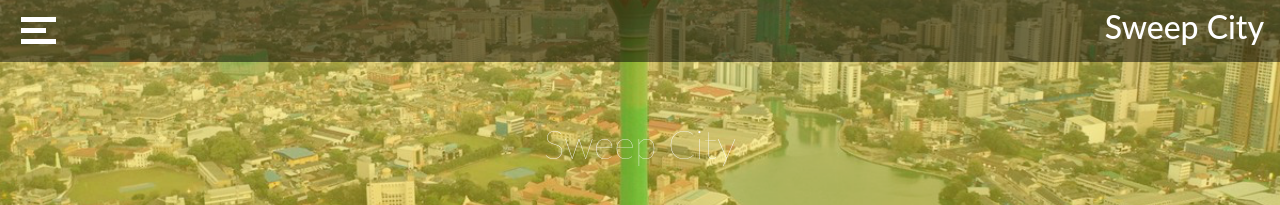
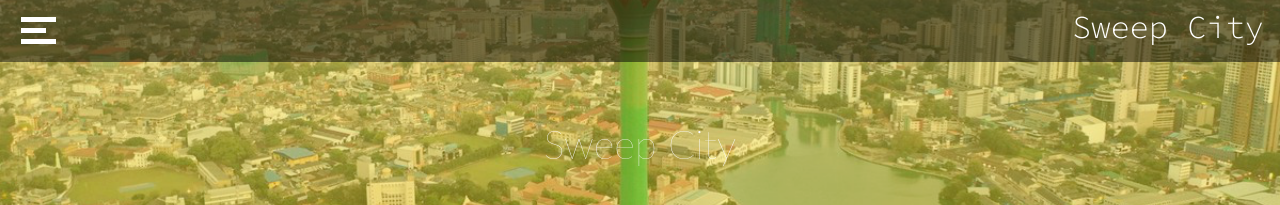
Before and after one commit to Tony8egan/www.TonesDesigns, a Jekyll site: the page built from SweepCity.markdown, in a window 1280 px wide. Shown: the top 205 px of the page. Built offline with Jekyll 4.4.1, drawn with Linux system fonts in a browser that asks for light colours; nearby versions of some CDN libraries.

Commit message:
Update SweepCity.html

```diff
--- a/_layouts/SweepCity.html
+++ b/_layouts/SweepCity.html
@@ -12,6 +12,11 @@
         <link rel="stylesheet" href="https://fonts.googleapis.com/css?family=Oxanium">
         <link rel="icon" type="image/png" href="images/TD2.png">
         <link rel="shortcut icon" type="image/png" href="images/TD2.png">
+
+                <link rel="preconnect" href="https://fonts.googleapis.com">
+<link rel="preconnect" href="https://fonts.gstatic.com" crossorigin>
+<link href="https://fonts.googleapis.com/css2?family=Montserrat&family=Roboto+Slab:wght@300;400&family=Source+Code+Pro:wght@200;300&display=swap" rel="stylesheet">
+
 
 </head>
 
@@ -56,7 +61,9 @@
           <div class="bar3" style = "margin-left:5px;cursor:pointer;"></div>
       </div>
 
-        <H2 style="color:white;text-align:center;"><a href="/Projects.html">Sweep City</a></H2>
+        <H2 style="color:white;text-align:center;font-family: 'Montserrat', sans-serif;
+        font-family: 'Roboto Slab', serif;
+        font-family: 'Source Code Pro', monospace;""><a href="/Projects.html">Sweep City</a></H2>
 
 
     </nav>
```
